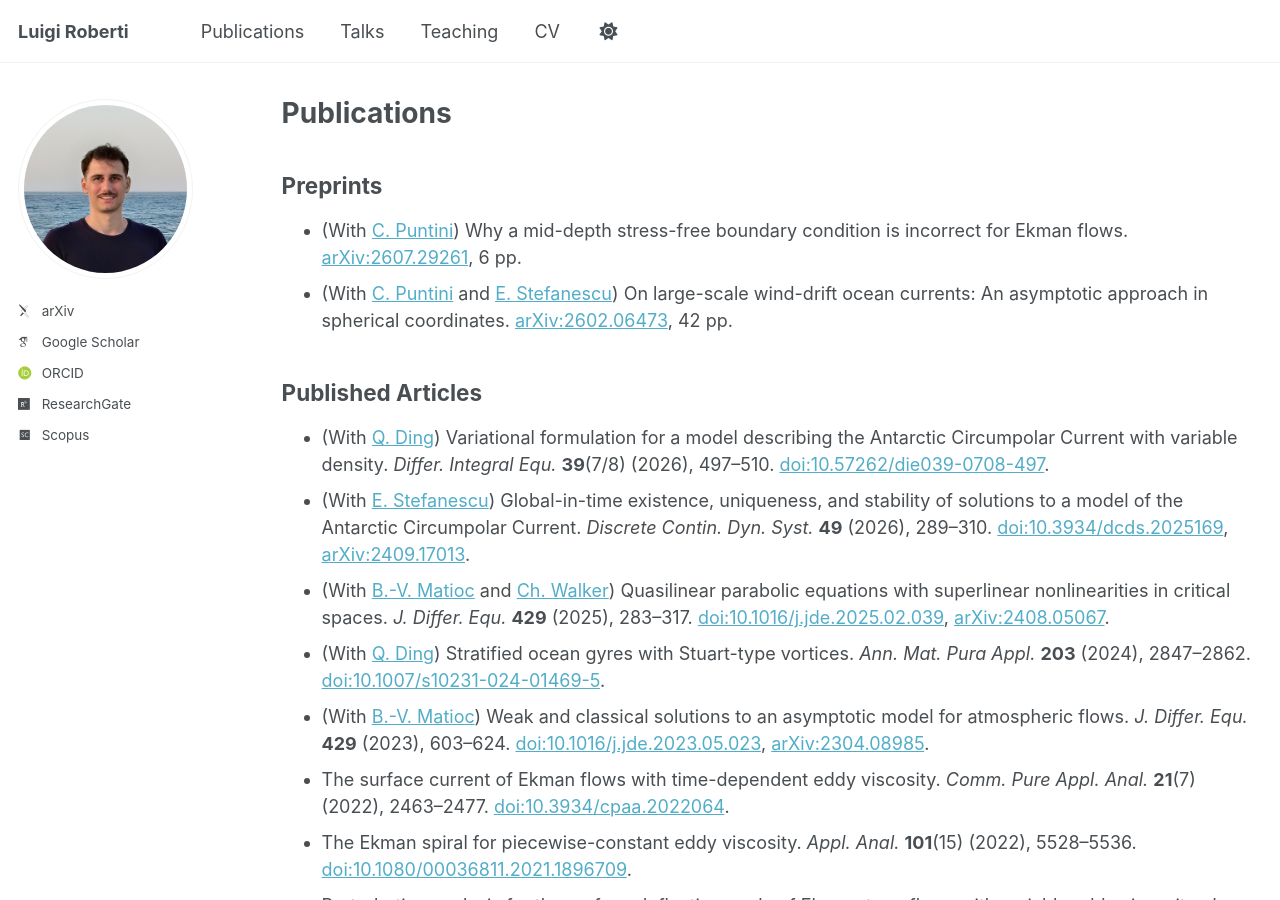
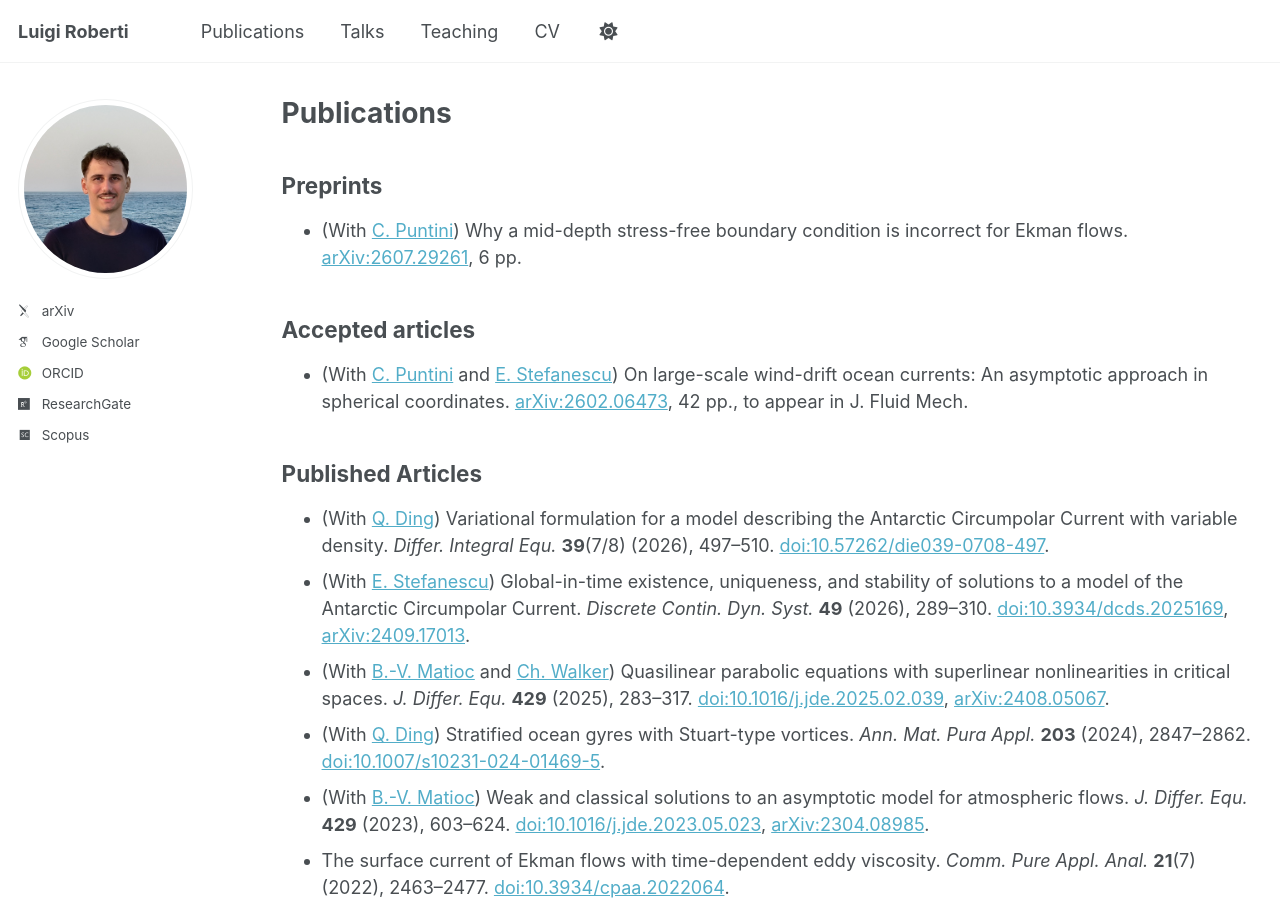
Before and after one commit to luigi-roberti/luigi-roberti.github.io, a Jekyll site: the page built from _pages/publications.md, in a window 1280 px wide and 900 px high. Built offline with Jekyll 4.4.1, drawn with Linux system fonts in a browser that asks for light colours; some web fonts are replaced; a script that is not in the unit is left out.

Commit message:
Update publications.md

```diff
--- a/_pages/publications.md
+++ b/_pages/publications.md
@@ -12,7 +12,11 @@ redirect_from:
 Preprints
 ------
 * (With [C. Puntini](https://ucrisportal.univie.ac.at/de/persons/christian-puntini/){:target="_blank",rel="noopener"}) Why a mid-depth stress-free boundary condition is incorrect for Ekman flows. [arXiv:2607.29261](https://arxiv.org/abs/2607.29261){:target="_blank",rel="noopener"}, 6 pp.
-* (With [C. Puntini](https://ucrisportal.univie.ac.at/de/persons/christian-puntini/){:target="_blank",rel="noopener"} and [E. Stefanescu](https://www.math.tugraz.at/~stefanescu/){:target="_blank",rel="noopener"}) On large-scale wind-drift ocean currents: An asymptotic approach in spherical coordinates. [arXiv:2602.06473](https://arxiv.org/abs/2602.06473){:target="_blank",rel="noopener"}, 42 pp.
+
+
+Accepted articles
+------
+* (With [C. Puntini](https://ucrisportal.univie.ac.at/de/persons/christian-puntini/){:target="_blank",rel="noopener"} and [E. Stefanescu](https://www.math.tugraz.at/~stefanescu/){:target="_blank",rel="noopener"}) On large-scale wind-drift ocean currents: An asymptotic approach in spherical coordinates. [arXiv:2602.06473](https://arxiv.org/abs/2602.06473){:target="_blank",rel="noopener"}, 42 pp., to appear in J. Fluid Mech.
 
 
 Published Articles
```
